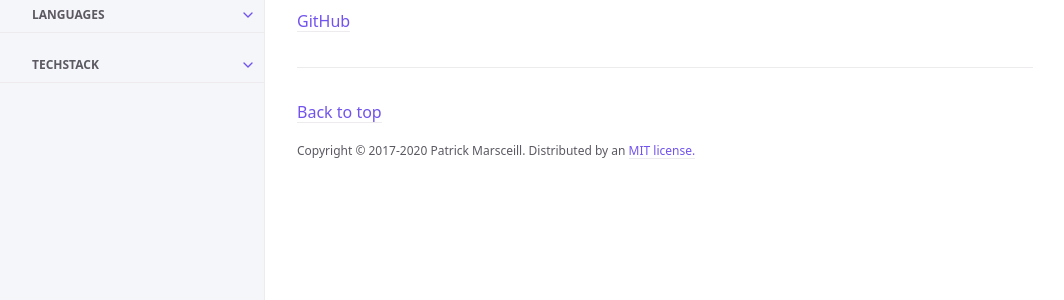
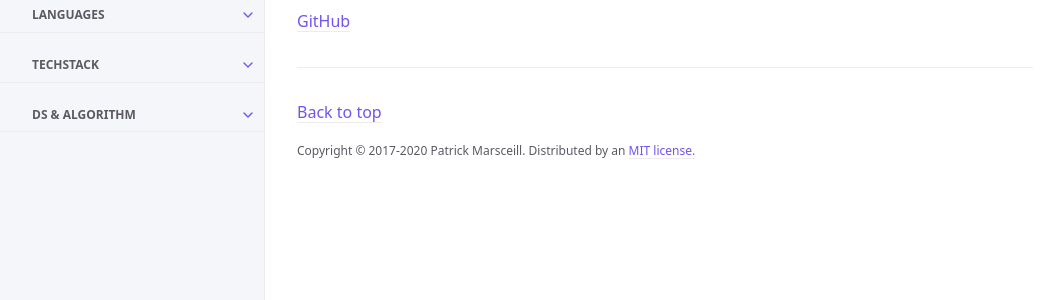
Before and after one commit to hangillee/hangillee.github.io, a Jekyll site: the page built from index.md, in a window 1280 px wide. Shown: the part 221-521 px from the top of the page, without its empty margins (107-1171 px from the left). Built offline with Jekyll 4.4.1, drawn with Linux system fonts in a browser that asks for light colours.

Commit message:
CHORE Edit config

```diff
--- a/_config.yml
+++ b/_config.yml
@@ -178,6 +178,9 @@ collections:
   techstack:
     permalink: "/:collection/:path:output_ext"
     output: true
+  dsalgorithm:
+    permalink: "/:collection/:path:output_ext"
+    output: true
 
 just_the_docs:
   collections:
@@ -191,3 +194,8 @@ just_the_docs:
       nav_exclude: false
       nav_fold: true
       search_exclude: true
+    dsalgorithm:
+      name: DS & Algorithm
+      nav_exclude: false
+      nav_fold: true
+      search_exclude: true
```
